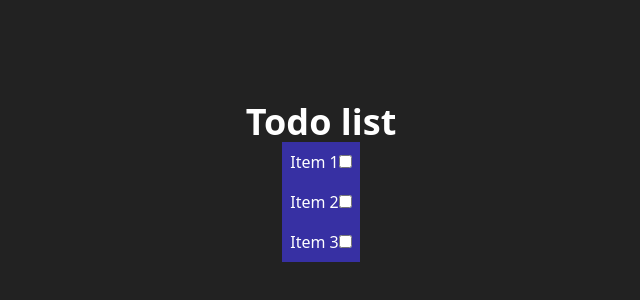
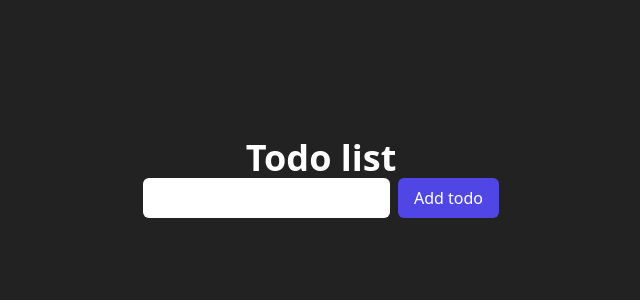
Before and after one commit to StephaniaIbarraL/todo-list-react, a React (Vite) app: page / in a window 1280 px wide. Shown: the part 218-518 px from the top of the page, without its empty margins (319-959 px from the left). Built offline with nearby package versions, Linux system fonts and the light colour scheme.

Commit message:
Added new todo function

```diff
--- a/src/components/ListItem.jsx
+++ b/src/components/ListItem.jsx
@@ -1,6 +1,7 @@
 import { useState } from "react";
 
 function ListItem({text, onDelete}){
+    //console.log(props);
 
     const [checked, setChecked] = useState(false);
 
@@ -8,7 +9,7 @@ function ListItem({text, onDelete}){
         setChecked(!checked); //toma el valor que esta en el check box, y lo cambia, si es falso lo cambia a verdadero, y si esta en verdadero lo cambia a falso
     }
     return (
-        <li className={`p-2 bg-indigo-800 ${checked ? 'text-green-400 line-through' : null}`}>
+        <li className={` rounded-md p-2 bg-indigo-800 ${checked ? 'text-green-400 line-through' : null}`}>
         {text}<input type="checkbox" checked={checked} onChange={handleCheck}></input></li>
 
     )
--- a/src/pages/Todo.jsx
+++ b/src/pages/Todo.jsx
@@ -1,12 +1,37 @@
+import { useState,useRef } from "react";
 import ListItem from "../components/ListItem";
 
 function Todo (){
+
+    // useState devuelve un array con dos cosas
+    // useState->[state, setState]
+    const [todos, setTodos]= useState([]);
+    const inputRef=useRef(null);
+
+    //Add a new todo
+    const addTodo=() => {
+        const todoValue = inputRef.current.value;
+        console.log(todoValue);
+
+        setTodos([...todos, todoValue]);
+    };
+
+
+
     return (
-        <div>
-            <ul>
-                <ListItem text="Item 1"/>
-                <ListItem text="Item 2" />
-                <ListItem text="Item 3" />
+        <div className="flex flex-col gap-2">
+            <div  className="flex gap-2">
+                <input ref={inputRef} type="text" className="bg-[444] rounded-md p-2 text-yellow-500" />
+                <button onClick={addTodo} className="rounded-md bg-indigo-600 px-4 py-2" >Add todo</button>
+
+            </div>
+            <ul className="flex flex-col gap-2" >
+                {
+                    todos.map((value, index)=> {
+                        return <ListItem key={index} text={value}/>
+                    })
+                }
+
             </ul>
         </div>
     )
```
